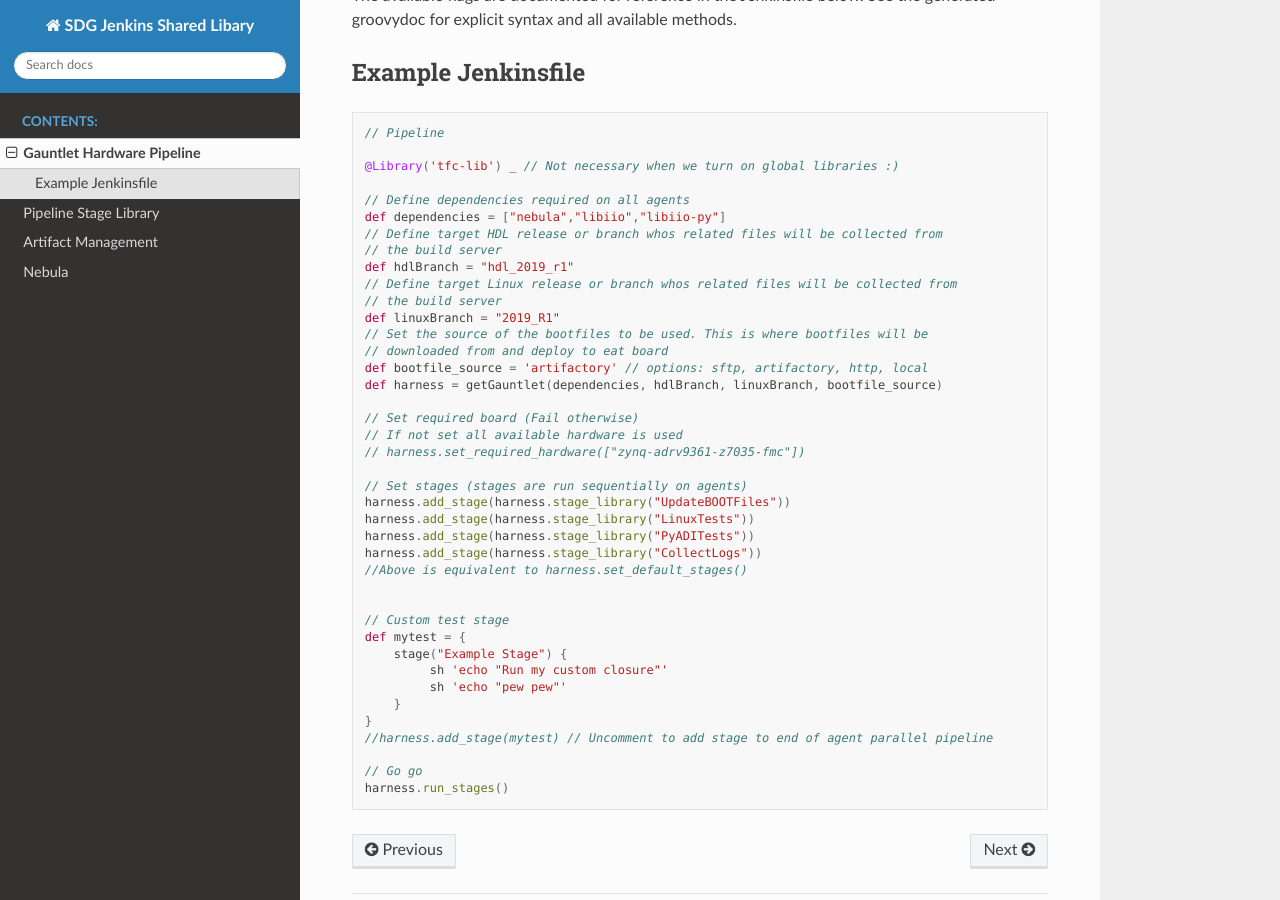
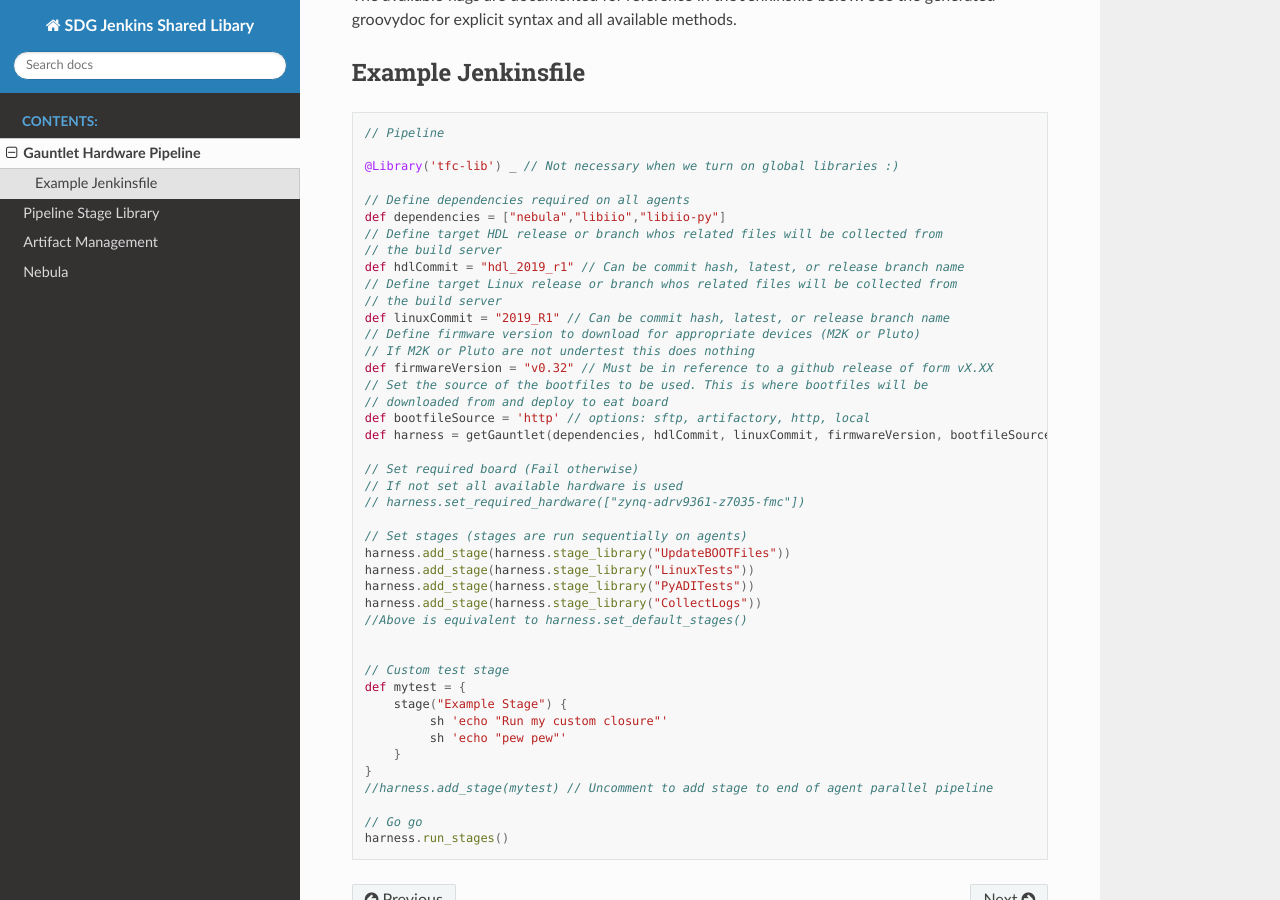
Before and after one commit to tfcollins/jenkins-shared-library, a Sphinx documentation site: the page built from doc/source/pipeline.rst, in a window 1280 px wide and 900 px high, scrolled down 584 px. Built offline with Sphinx 7.4.7 and the Read the Docs theme 2.0.0, drawn with Linux system fonts in a browser that asks for light colours.

Commit message:
Update pipeline.rst

```diff
--- a/doc/source/pipeline.rst
+++ b/doc/source/pipeline.rst
@@ -25,14 +25,17 @@ Example Jenkinsfile
         def dependencies = ["nebula","libiio","libiio-py"]
         // Define target HDL release or branch whos related files will be collected from
         // the build server
-        def hdlBranch = "hdl_2019_r1"
+        def hdlCommit = "hdl_2019_r1" // Can be commit hash, latest, or release branch name
         // Define target Linux release or branch whos related files will be collected from
         // the build server
-        def linuxBranch = "2019_R1"
+        def linuxCommit = "2019_R1" // Can be commit hash, latest, or release branch name
+        // Define firmware version to download for appropriate devices (M2K or Pluto)
+        // If M2K or Pluto are not undertest this does nothing
+        def firmwareVersion = "v0.32" // Must be in reference to a github release of form vX.XX
         // Set the source of the bootfiles to be used. This is where bootfiles will be
         // downloaded from and deploy to eat board
-        def bootfile_source = 'artifactory' // options: sftp, artifactory, http, local
-        def harness = getGauntlet(dependencies, hdlBranch, linuxBranch, bootfile_source)
+        def bootfileSource = 'http' // options: sftp, artifactory, http, local
+        def harness = getGauntlet(dependencies, hdlCommit, linuxCommit, firmwareVersion, bootfileSource)
 
         // Set required board (Fail otherwise)
         // If not set all available hardware is used
```
